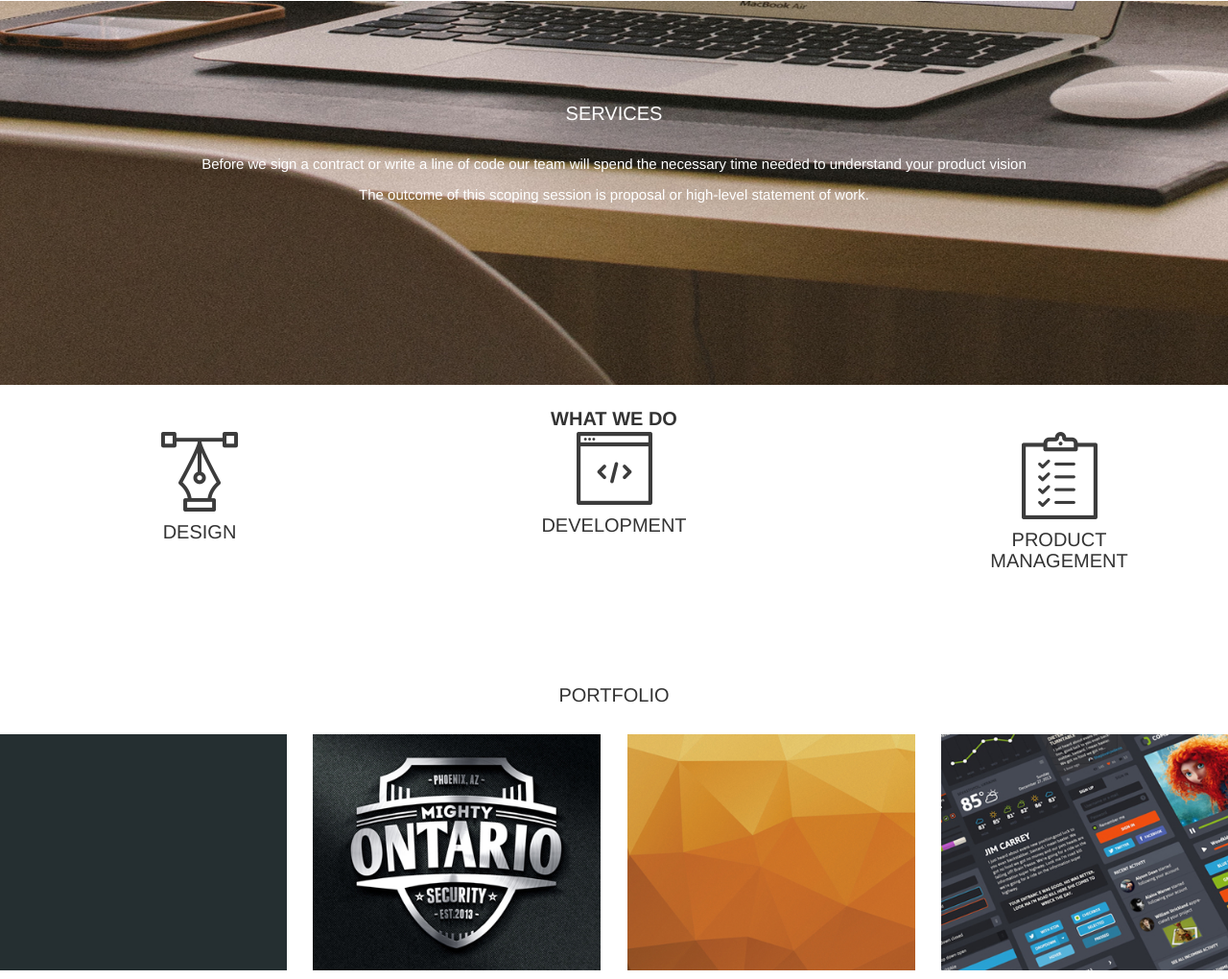
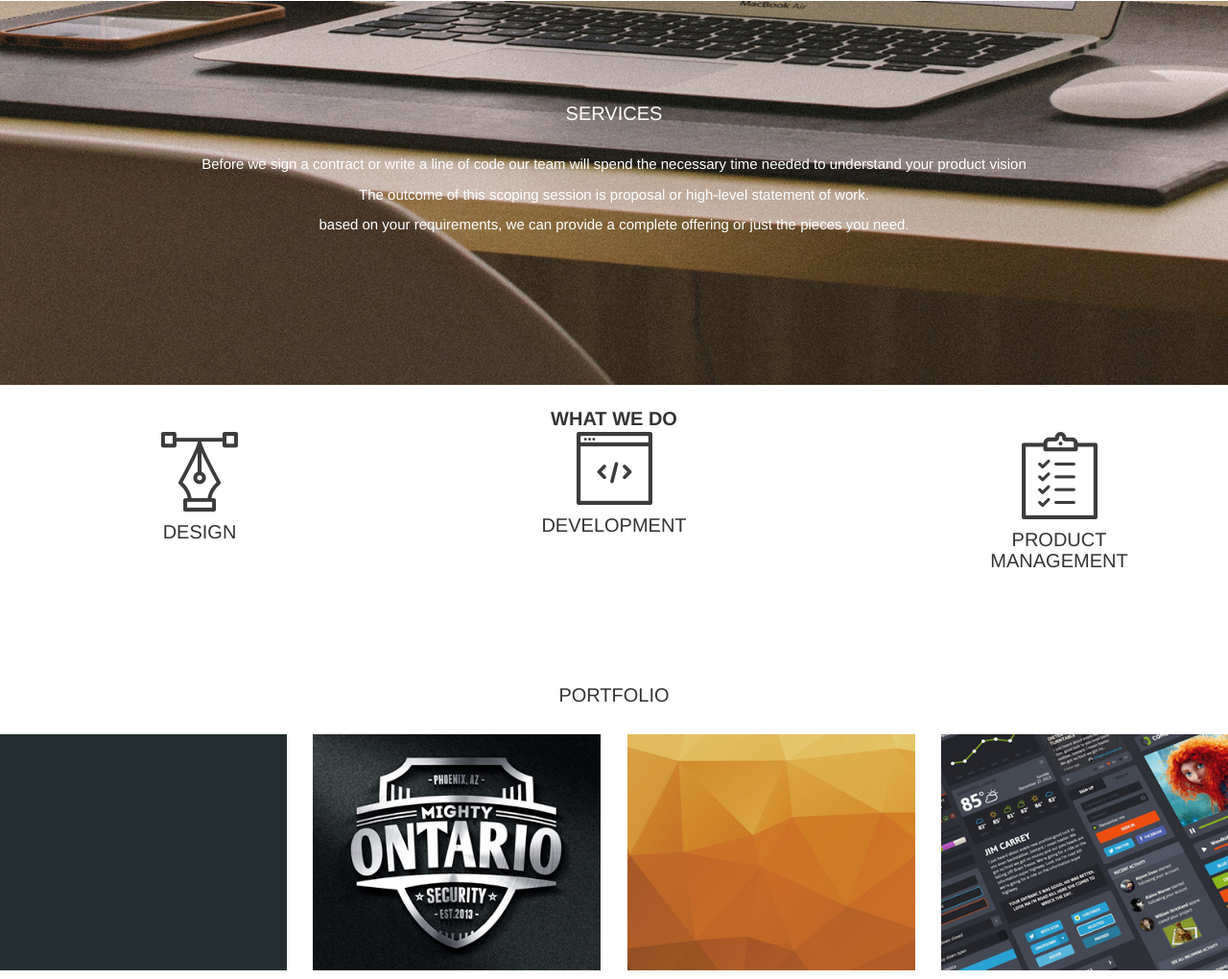
Before and after one commit to Munene19/IP3, a plain HTML site: page index.html in a window 1280 px wide. Shown: the part 1054-2074 px from the top of the page at 96% size. Drawn offline with nearby package versions, Linux system fonts and the light colour scheme; files that its build step writes are made by us from their sources.

Commit message:
Add new p

```diff
--- a/index.html
+++ b/index.html
@@ -45,7 +45,7 @@
 
         <p>The outcome of this scoping session is proposal or high-level statement of work. </p>
 
-        <!-- <p>based on your requirements, we can provide a complete offering or just the pieces you need.</p> -->
+        <p>based on your requirements, we can provide a complete offering or just the pieces you need.</p>
 </div>
 <div class="container">
   <div class="row">
```
